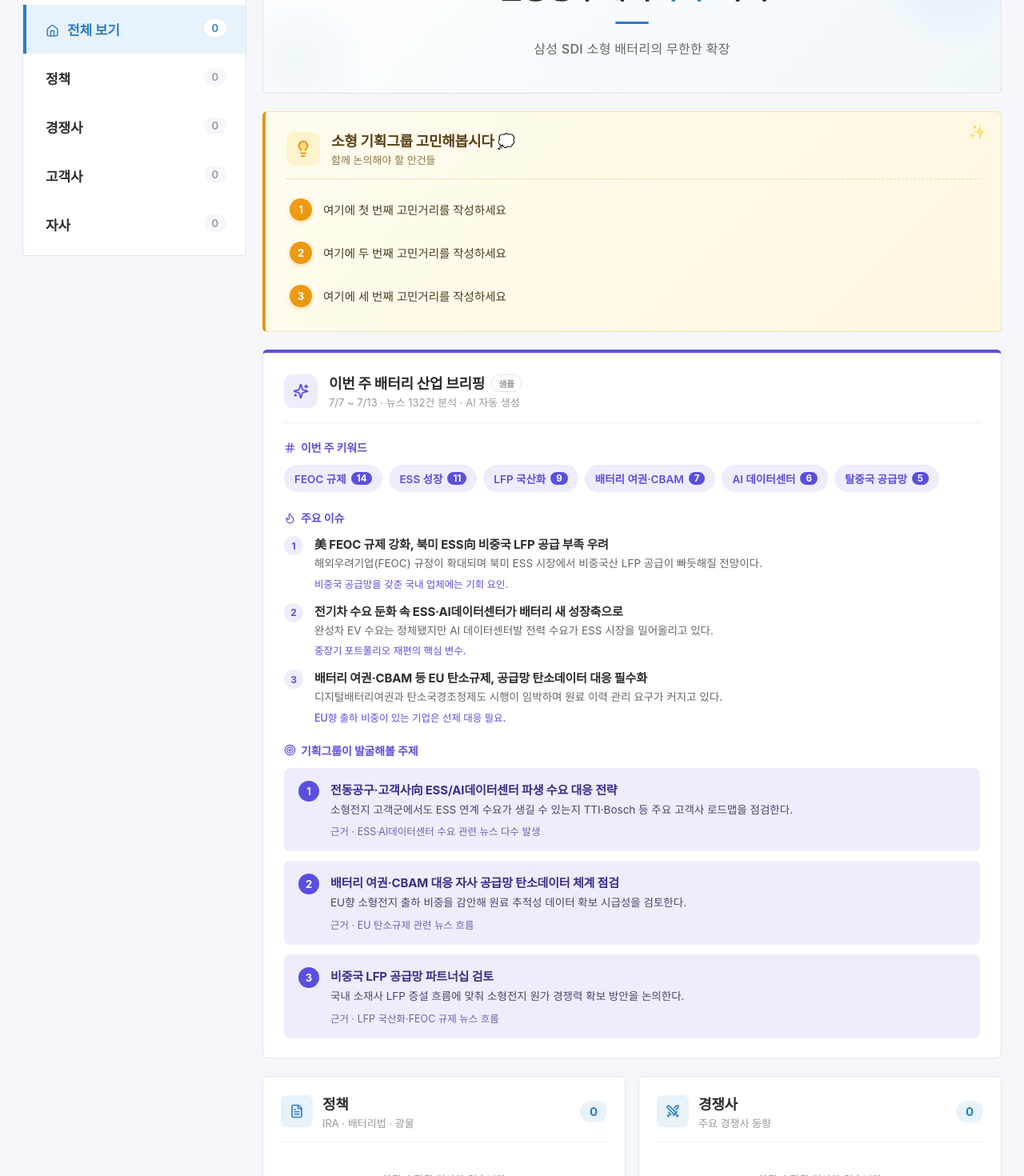
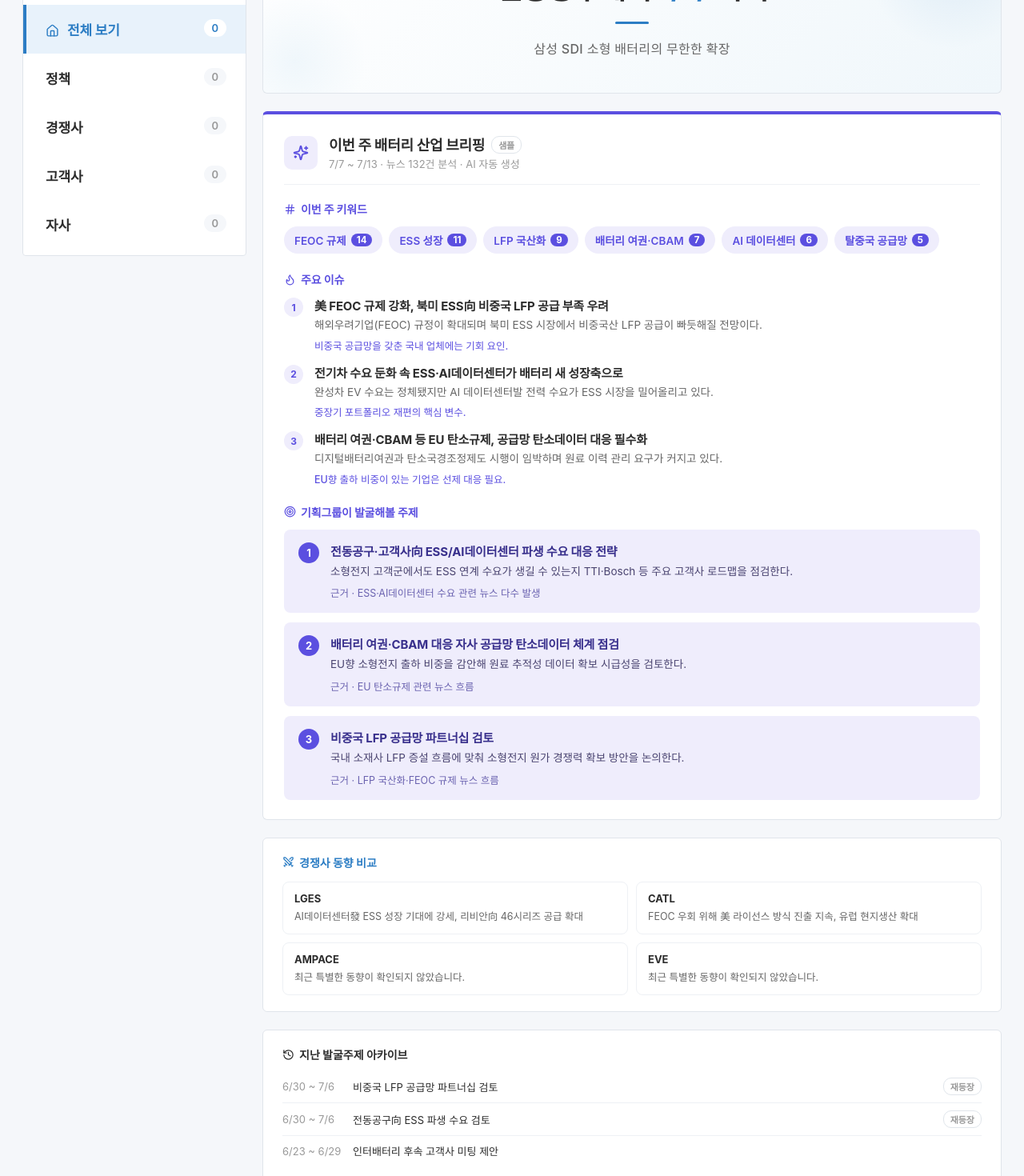
Before and after one commit to jiyoung9332/battery-briefing, a React (Vite) app: page / in a window 1280 px wide. Shown: the part 200-1670 px from the top of the page at 80% size. Built offline with nearby package versions, Linux system fonts and the light colour scheme; a web font is replaced by a local one.

Commit message:
Update App.jsx

```diff
--- a/src/App.jsx
+++ b/src/App.jsx
@@ -1,5 +1,5 @@
 import React, { useState, useMemo, useEffect } from 'react';
-import { Zap, FileText, Users, Swords, Building2, Clock, Star, Search, RefreshCw, AlertCircle, ChevronRight, Sparkles, Home, ExternalLink, Lightbulb, Hash, Flame, Target } from 'lucide-react';
+import { Zap, FileText, Users, Swords, Building2, Clock, Star, Search, RefreshCw, AlertCircle, ChevronRight, Sparkles, Home, ExternalLink, Lightbulb, Hash, Flame, Target, History } from 'lucide-react';
 
 // 카테고리 정의 (기존과 동일)
 const CATEGORIES = [
@@ -38,26 +38,21 @@ const SUB_LABEL = {
 };
 
 // ━━━━━━━━━━━━━━━━━━━━━━━━━━━━━━━━━━━━━━━━━━━━━━━━━━━━━━━━━━━━━━━
-// ⬇️  여기를 직접 수정하세요! 소형 기획그룹 고민거리 목록
-// ⬇️  항목 추가/삭제도 자유롭게 가능합니다 (쉼표로 구분)
-// ⬇️  편집 후 Commit changes 하면 사이트에 바로 반영됩니다
-// ━━━━━━━━━━━━━━━━━━━━━━━━━━━━━━━━━━━━━━━━━━━━━━━━━━━━━━━━━━━━━━━
-const PLANNING_DISCUSSIONS = [
-  '여기에 첫 번째 고민거리를 작성하세요',
-  '여기에 두 번째 고민거리를 작성하세요',
-  '여기에 세 번째 고민거리를 작성하세요',
-];
-// ━━━━━━━━━━━━━━━━━━━━━━━━━━━━━━━━━━━━━━━━━━━━━━━━━━━━━━━━━━━━━━━
-
-// ━━━━━━━━━━━━━━━━━━━━━━━━━━━━━━━━━━━━━━━━━━━━━━━━━━━━━━━━━━━━━━━
 // ⬇️  AI가 아직 이번 주 분석을 만들지 못했을 때 임시로 보여줄 샘플입니다.
 // ⬇️  실제 데이터(data.json의 weeklyInsight)가 생기면 자동으로 이 샘플 대신 그걸 보여줍니다.
 // ⬇️  내용을 자유롭게 고쳐서 원하는 시안으로 만들 수 있습니다.
 // ━━━━━━━━━━━━━━━━━━━━━━━━━━━━━━━━━━━━━━━━━━━━━━━━━━━━━━━━━━━━━━━
 const SAMPLE_WEEKLY_INSIGHT = {
   isSample: true,
+  weekStart: '2026-07-07',
   weekRange: '7/7 ~ 7/13',
   articleCount: 132,
+  competitors: [
+    { sub: 'lges', label: 'LGES', summary: 'AI데이터센터發 ESS 성장 기대에 강세, 리비안向 46시리즈 공급 확대', articleCount: 6 },
+    { sub: 'catl', label: 'CATL', summary: 'FEOC 우회 위해 美 라이선스 방식 진출 지속, 유럽 현지생산 확대', articleCount: 4 },
+    { sub: 'ampace', label: 'AMPACE', summary: '최근 특별한 동향이 확인되지 않았습니다.', articleCount: 0 },
+    { sub: 'eve', label: 'EVE', summary: '최근 특별한 동향이 확인되지 않았습니다.', articleCount: 0 },
+  ],
   keywords: [
     { keyword: 'FEOC 규제', count: 14, note: '해외우려기업 규정 강화' },
     { keyword: 'ESS 성장', count: 11, note: 'AI 데이터센터발 수요' },
@@ -102,10 +97,31 @@ const SAMPLE_WEEKLY_INSIGHT = {
   ],
 };
 
+// 아카이브 화면 샘플 (최신 주 + 지난 주 몇 개) - 실제 데이터가 생기면 자동으로 대체됨
+const SAMPLE_WEEKLY_HISTORY = [
+  SAMPLE_WEEKLY_INSIGHT,
+  {
+    weekStart: '2026-06-30',
+    weekRange: '6/30 ~ 7/6',
+    topics: [
+      { title: '비중국 LFP 공급망 파트너십 검토' },
+      { title: '전동공구向 ESS 파생 수요 검토' },
+    ],
+  },
+  {
+    weekStart: '2026-06-23',
+    weekRange: '6/23 ~ 6/29',
+    topics: [
+      { title: '인터배터리 후속 고객사 미팅 제안' },
+    ],
+  },
+];
+
 export default function App() {
   const [news, setNews] = useState([]);
   const [featured, setFeatured] = useState([]);
   const [weeklyInsight, setWeeklyInsight] = useState(null);
+  const [weeklyInsightHistory, setWeeklyInsightHistory] = useState(null);
   const [lastUpdated, setLastUpdated] = useState('');
   const [loading, setLoading] = useState(true);
   const [error, setError] = useState(null);
@@ -123,6 +139,11 @@ export default function App() {
       setNews(data.news || []);
       setFeatured(data.featured || []);
       setWeeklyInsight(data.weeklyInsight || SAMPLE_WEEKLY_INSIGHT);
+      setWeeklyInsightHistory(
+        data.weeklyInsightHistory && data.weeklyInsightHistory.length > 0
+          ? data.weeklyInsightHistory
+          : SAMPLE_WEEKLY_HISTORY
+      );
       setLastUpdated(data.lastUpdated || '');
     } catch (e) {
       console.error(e);
@@ -215,6 +236,7 @@ export default function App() {
                   news={news}
                   onCatClick={handleCatClick}
                   weeklyInsight={weeklyInsight}
+                  weeklyInsightHistory={weeklyInsightHistory}
                 />
               )}
             </>
@@ -348,31 +370,6 @@ function ConcernsBanner({ featured }) {
   );
 }
 
-// ━━━━━━━━━━ 소형 기획그룹 고민해봅시다 ━━━━━━━━━━
-function PlanningDiscussions() {
-  return (
-    <div className="bb-planning">
-      <div className="bb-planning-header">
-        <div className="bb-planning-icon">
-          <Lightbulb size={22} color="#E89611" strokeWidth={2.2} fill="#FFE082" />
-        </div>
-        <div>
-          <div className="bb-planning-title">소형 기획그룹 고민해봅시다 💭</div>
-          <div className="bb-planning-desc">함께 논의해야 할 안건들</div>
-        </div>
-      </div>
-      <div className="bb-planning-list">
-        {PLANNING_DISCUSSIONS.map((item, idx) => (
-          <div key={idx} className="bb-planning-item">
-            <div className="bb-planning-num">{idx + 1}</div>
-            <div className="bb-planning-text">{item}</div>
-          </div>
-        ))}
-      </div>
-    </div>
-  );
-}
-
 // ━━━━━━━━━━ 이번 주 배터리 산업 브리핑 (AI 자동 생성) ━━━━━━━━━━
 function WeeklyInsight({ data }) {
   if (!data || (!data.keywords?.length && !data.issues?.length && !data.topics?.length)) {
@@ -453,13 +450,76 @@ function WeeklyInsight({ data }) {
   );
 }
 
+// ━━━━━━━━━━ 경쟁사 동향 비교 ━━━━━━━━━━
+function CompetitorCompare({ competitors }) {
+  if (!competitors || competitors.length === 0) return null;
+
+  return (
+    <div className="bb-compare">
+      <div className="bb-compare-title"><Swords size={15} /> 경쟁사 동향 비교</div>
+      <div className="bb-compare-grid">
+        {competitors.map((c) => (
+          <div className="bb-compare-card" key={c.sub}>
+            <div className="bb-compare-card-label">{c.label}</div>
+            <div className="bb-compare-card-summary">{c.summary}</div>
+          </div>
+        ))}
+      </div>
+    </div>
+  );
+}
+
+// ━━━━━━━━━━ 지난 발굴주제 아카이브 ━━━━━━━━━━
+function tokenizeTopic(str) {
+  return (str || '')
+    .replace(/[·,()~/·\-–]/g, ' ')
+    .split(/\s+/)
+    .filter(w => w.length >= 2);
+}
+
+function topicsOverlap(titleA, titleB) {
+  const setA = new Set(tokenizeTopic(titleA));
+  return tokenizeTopic(titleB).some(w => setA.has(w));
+}
+
+function TopicArchive({ history }) {
+  if (!history || history.length <= 1) return null;
+
+  const rows = [];
+  history.forEach((week, weekIdx) => {
+    if (weekIdx === 0) return; // 이번 주는 위에서 이미 보여줬으니 제외
+    (week.topics || []).forEach((topic, topicIdx) => {
+      const moreRecentWeeks = history.slice(0, weekIdx);
+      const recurring = moreRecentWeeks.some(w => (w.topics || []).some(t => topicsOverlap(t.title, topic.title)));
+      rows.push({ key: `${weekIdx}-${topicIdx}`, weekRange: week.weekRange, title: topic.title, recurring });
+    });
+  });
+
+  if (rows.length === 0) return null;
+
+  return (
+    <div className="bb-archive">
+      <div className="bb-archive-title"><History size={15} /> 지난 발굴주제 아카이브</div>
+      <div className="bb-archive-list">
+        {rows.map(row => (
+          <div className="bb-archive-row" key={row.key}>
+            <span className="bb-archive-week">{row.weekRange}</span>
+            <span className="bb-archive-topic">{row.title}</span>
+            {row.recurring && <span className="bb-archive-badge">재등장</span>}
+          </div>
+        ))}
+      </div>
+    </div>
+  );
+}
+
 // ━━━━━━━━━━ Home View ━━━━━━━━━━
-function HomeView({ news, onCatClick, weeklyInsight }) {
+function HomeView({ news, onCatClick, weeklyInsight, weeklyInsightHistory }) {
   return (
     <>
-      <PlanningDiscussions />
-
       <WeeklyInsight data={weeklyInsight} />
+      <CompetitorCompare competitors={weeklyInsight?.competitors} />
+      <TopicArchive history={weeklyInsightHistory} />
 
       <div className="bb-cat-grid">
         {CATEGORIES.map(cat => {
@@ -943,6 +1003,67 @@ const globalStyles = `
   .bb-topic-desc { font-size: 13.5px; color: #4A4470; line-height: 1.6; margin-bottom: 6px; }
   .bb-topic-rationale { font-size: 12.5px; color: #6B63B0; }
 
+  /* ━━━ 경쟁사 동향 비교 ━━━ */
+  .bb-compare {
+    background: #fff;
+    border: 1px solid var(--line);
+    border-radius: 6px;
+    padding: 20px 24px;
+    margin-bottom: 22px;
+  }
+  .bb-compare-title {
+    display: flex;
+    align-items: center;
+    gap: 6px;
+    font-size: 14px;
+    font-weight: 700;
+    color: var(--primary);
+    margin-bottom: 14px;
+  }
+  .bb-compare-grid { display: grid; grid-template-columns: repeat(2, 1fr); gap: 10px; }
+  .bb-compare-card { border: 1px solid var(--line-light); border-radius: 8px; padding: 12px 14px; }
+  .bb-compare-card-label { font-size: 13px; font-weight: 700; color: var(--ink); margin-bottom: 5px; }
+  .bb-compare-card-summary { font-size: 12.5px; color: var(--ink-mute); line-height: 1.55; }
+
+  /* ━━━ 지난 발굴주제 아카이브 ━━━ */
+  .bb-archive {
+    background: #fff;
+    border: 1px solid var(--line);
+    border-radius: 6px;
+    padding: 20px 24px;
+    margin-bottom: 22px;
+  }
+  .bb-archive-title {
+    display: flex;
+    align-items: center;
+    gap: 6px;
+    font-size: 14px;
+    font-weight: 700;
+    color: var(--ink);
+    margin-bottom: 10px;
+  }
+  .bb-archive-list { display: flex; flex-direction: column; }
+  .bb-archive-row {
+    display: flex;
+    align-items: center;
+    gap: 12px;
+    padding: 9px 0;
+    border-bottom: 1px solid var(--line-light);
+    font-size: 13px;
+  }
+  .bb-archive-row:last-child { border-bottom: none; }
+  .bb-archive-week { color: var(--ink-faint); flex-shrink: 0; min-width: 76px; }
+  .bb-archive-topic { color: var(--ink); flex: 1; }
+  .bb-archive-badge {
+    font-size: 11px;
+    font-weight: 600;
+    color: var(--ink-faint);
+    border: 1px solid var(--line);
+    padding: 2px 8px;
+    border-radius: 10px;
+    flex-shrink: 0;
+  }
+
   /* ━━━ Hero Banner (Main Slogan) ━━━ */
   .bb-hero {
     background: linear-gradient(135deg, #FFFFFF 0%, #F0F7FB 100%);
@@ -1106,5 +1227,6 @@ const globalStyles = `
     .bb-topnav { padding: 0 16px; gap: 16px; }
     .bb-logo-badge { display: none; }
     .bb-cat-grid { grid-template-columns: 1fr; }
+    .bb-compare-grid { grid-template-columns: 1fr; }
   }
 `;
```
